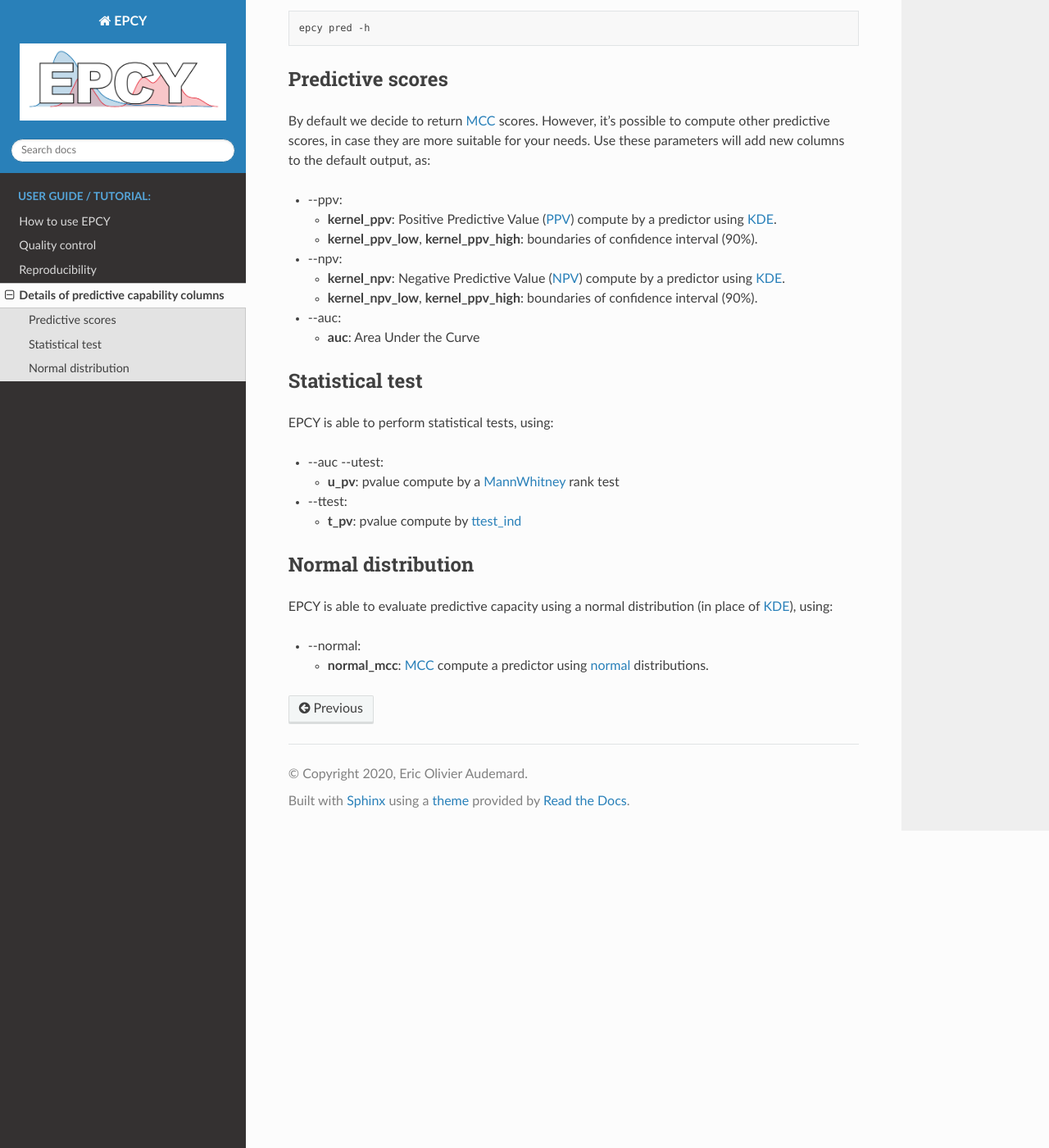
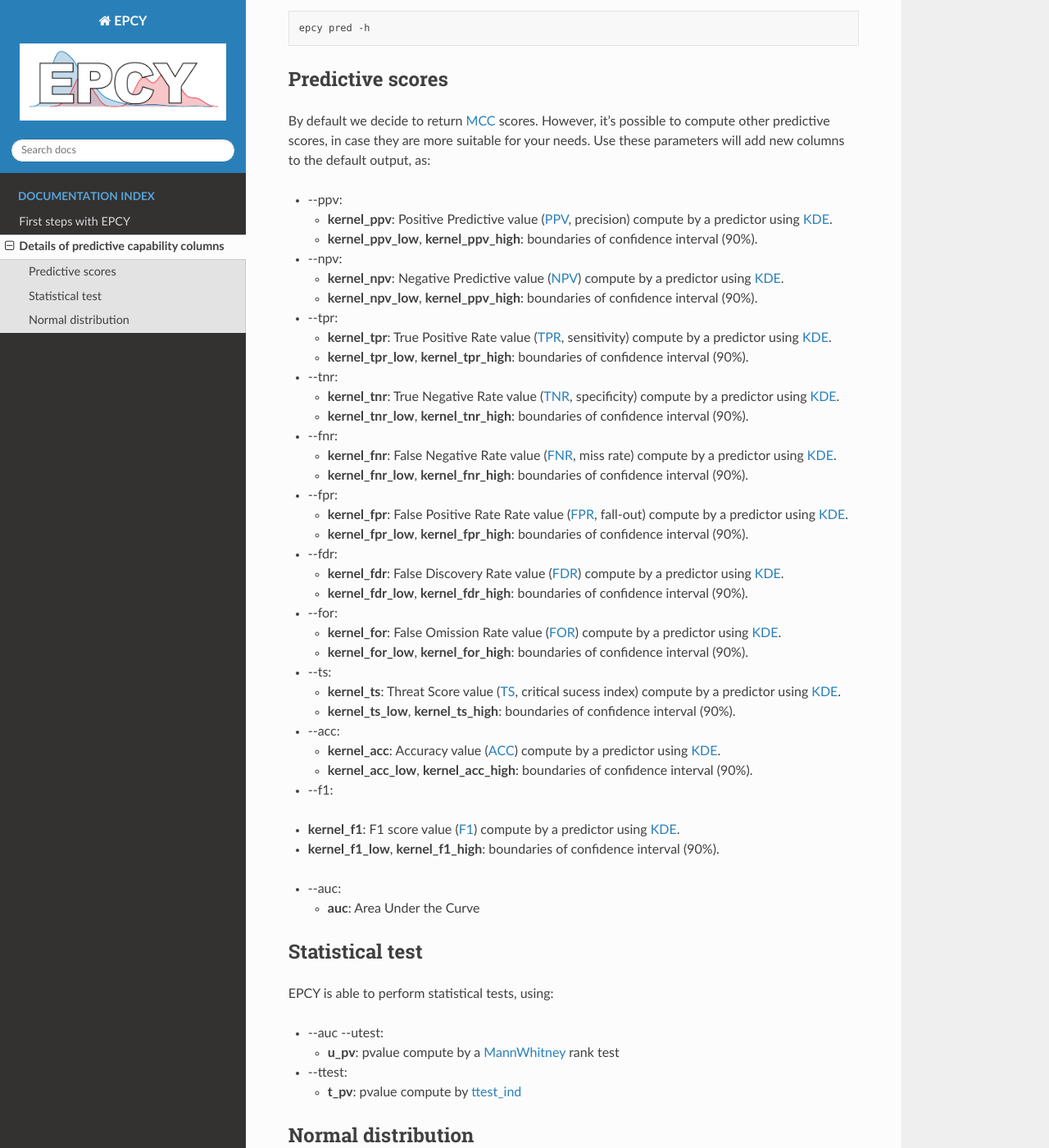
Before and after one commit to iric-soft/epcy, a Sphinx documentation site: the page built from doc/predictive_capability_columns.rst, in a window 1280 px wide and 1400 px high, scrolled down 507 px. Shown: the whole window at 82% size. Built offline with Sphinx 7.4.7 and the Read the Docs theme 2.0.0, drawn with Linux system fonts in a browser that asks for light colours; pages that are not in the unit, such as notebooks, are missing from menus; some of the changed text lies outside the part shown.

Commit message:
update doc

```diff
--- a/doc/README.rst
+++ b/doc/README.rst
@@ -6,9 +6,9 @@ To generate the documentation, you need to install
   pip install sphinx
   pip install sphinx-rtd-theme
 
-and then execute
+and then execute in doc folder
 
 .. code:: bash
 
-  # in doc folder
+  # make clean
   make html
--- a/doc/conf.py
+++ b/doc/conf.py
@@ -40,7 +40,7 @@ templates_path = ['_templates']
 # List of patterns, relative to source directory, that match files and
 # directories to ignore when looking for source files.
 # This pattern also affects html_static_path and html_extra_path.
-exclude_patterns = ['_build', 'Thumbs.db', '.DS_Store']
+exclude_patterns = ['_build', 'Thumbs.db', '.DS_Store', 'README.rst']
 
 
 # -- Options for HTML output -------------------------------------------------
--- a/doc/index.rst
+++ b/doc/index.rst
@@ -53,9 +53,9 @@ PyPI install
 
 .. toctree::
    :maxdepth: 2
-   :caption: User guide / Tutorial:
+   :caption: Documentation index
 
    basic_usage
-   quality_control
-   reproducibility
+   rna_tools
    predictive_capability_columns
+   small_dataset
--- a/doc/predictive_capability_columns.rst
+++ b/doc/predictive_capability_columns.rst
@@ -32,14 +32,58 @@ these parameters will add new columns to the default output, as:
 
 * -\-ppv:
 
-  - **kernel\_ppv**: Positive Predictive Value (`PPV`_) compute by a predictor using `KDE`_.
+  - **kernel\_ppv**: Positive Predictive value (`PPV`_, precision) compute by a predictor using `KDE`_.
   - **kernel\_ppv\_low**, **kernel\_ppv\_high**: boundaries of confidence interval (90%).
 
 * -\-npv:
 
-  - **kernel\_npv**: Negative Predictive Value (`NPV`_) compute by a predictor using `KDE`_.
+  - **kernel\_npv**: Negative Predictive value (`NPV`_) compute by a predictor using `KDE`_.
   - **kernel\_npv\_low**, **kernel\_ppv\_high**: boundaries of confidence interval (90%).
 
+* -\-tpr:
+
+  - **kernel\_tpr**: True Positive Rate value (`TPR`_, sensitivity) compute by a predictor using `KDE`_.
+  - **kernel\_tpr\_low**, **kernel\_tpr\_high**: boundaries of confidence interval (90%).
+
+* -\-tnr:
+
+  - **kernel\_tnr**: True Negative Rate value (`TNR`_, specificity) compute by a predictor using `KDE`_.
+  - **kernel\_tnr\_low**, **kernel\_tnr\_high**: boundaries of confidence interval (90%).
+
+* -\-fnr:
+
+  - **kernel\_fnr**: False Negative Rate value (`FNR`_, miss rate) compute by a predictor using `KDE`_.
+  - **kernel\_fnr\_low**, **kernel\_fnr\_high**: boundaries of confidence interval (90%).
+
+* -\-fpr:
+
+  - **kernel\_fpr**: False Positive Rate Rate value (`FPR`_, fall-out) compute by a predictor using `KDE`_.
+  - **kernel\_fpr\_low**, **kernel\_fpr\_high**: boundaries of confidence interval (90%).
+
+* -\-fdr:
+
+  - **kernel\_fdr**: False Discovery Rate value (`FDR`_) compute by a predictor using `KDE`_.
+  - **kernel\_fdr\_low**, **kernel\_fdr\_high**: boundaries of confidence interval (90%).
+
+* -\-for:
+
+  - **kernel\_for**: False Omission Rate value (`FOR`_) compute by a predictor using `KDE`_.
+  - **kernel\_for\_low**, **kernel\_for\_high**: boundaries of confidence interval (90%).
+
+* -\-ts:
+
+  - **kernel\_ts**: Threat Score value (`TS`_, critical sucess index) compute by a predictor using `KDE`_.
+  - **kernel\_ts\_low**, **kernel\_ts\_high**: boundaries of confidence interval (90%).
+
+* -\-acc:
+
+  - **kernel\_acc**: Accuracy value (`ACC`_) compute by a predictor using `KDE`_.
+  - **kernel\_acc\_low**, **kernel\_acc\_high**: boundaries of confidence interval (90%).
+
+* -\-f1:
+
+- **kernel\_f1**: F1 score value (`F1`_) compute by a predictor using `KDE`_.
+- **kernel\_f1\_low**, **kernel\_f1\_high**: boundaries of confidence interval (90%).
 
 * -\-auc:
 
@@ -63,16 +107,25 @@ Normal distribution
 -------------------
 
 EPCY is able to evaluate predictive capacity using a normal distribution
-(in place of `KDE`_), using:
+(in place of `KDE`_), using -\-normal.
 
-* -\-normal:
-
-  - **normal\_mcc**: `MCC`_ compute a predictor using `normal`_ distributions.
+All predictive scores listed above are available with a small variation
+on columns names, which start by *normal* in place to *kernel* (as example:
+normal\_mcc in place to kernel\_mcc)
 
 .. _KDE: https://en.wikipedia.org/wiki/Kernel_density_estimation
 .. _MCC: https://en.wikipedia.org/wiki/Matthews_correlation_coefficient
 .. _PPV: https://en.wikipedia.org/wiki/Positive_and_negative_predictive_values
 .. _NPV: https://en.wikipedia.org/wiki/Positive_and_negative_predictive_values
+.. _TPR: https://en.wikipedia.org/wiki/Sensitivity_and_specificity
+.. _TNR: https://en.wikipedia.org/wiki/Sensitivity_and_specificity
+.. _FNR: https://en.wikipedia.org/wiki/Type_I_and_type_II_errors#False_positive_and_false_negative_rates
+.. _FPR: https://en.wikipedia.org/wiki/False_positive_rate
+.. _FDR: https://en.wikipedia.org/wiki/False_discovery_rate
+.. _FOR: https://en.wikipedia.org/wiki/Positive_and_negative_predictive_values
+.. _ACC: https://en.wikipedia.org/wiki/Accuracy_and_precision
+.. _TS: https://en.wikipedia.org/wiki/Matthews_correlation_coefficient
+.. _F1: https://en.wikipedia.org/wiki/F-score
 .. _normal: https://en.wikipedia.org/wiki/Normal_distribution
 .. _MannWhitney: https://docs.scipy.org/doc/scipy/reference/generated/scipy.stats.mannwhitneyu.html
 .. _ttest\_ind: https://docs.scipy.org/doc/scipy/reference/generated/scipy.stats.ttest_ind.html
--- a/doc/quality_control.rst
+++ /dev/null
@@ -1,4 +0,0 @@
-Quality control
-===============
-
-TODO
```
Also changed, not shown: doc/basic_usage.rst (+117 -30 lines), doc/reproducibility.rst (deleted, +0 -18 lines).
